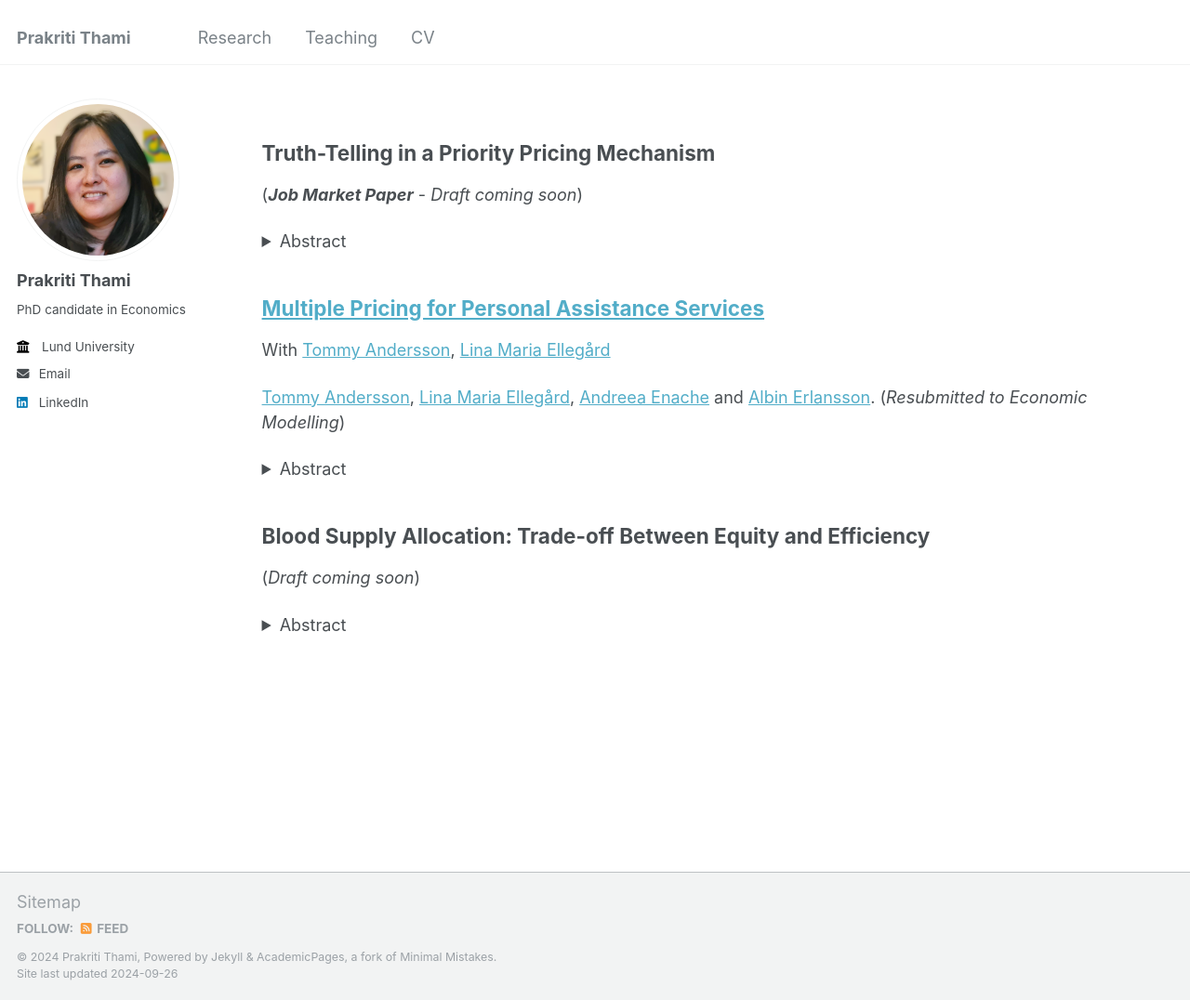
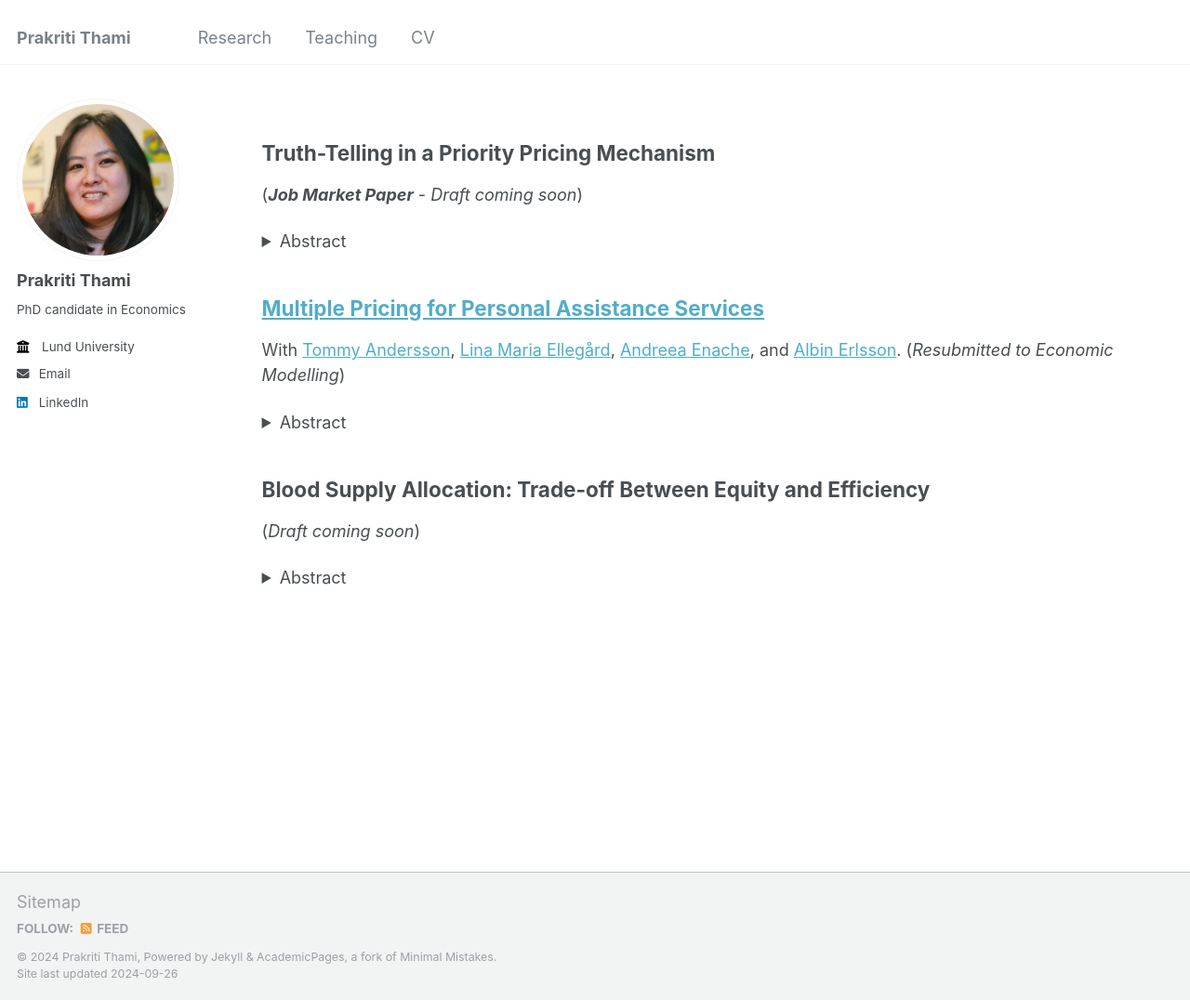
Before and after one commit to prakritithami/prakritithami.github.io, a Jekyll site: the page built from _research/papers.md, in a window 1280 px wide and 1076 px high. Shown: the whole window at 93% size. Built offline with Jekyll 4.4.1, drawn with Linux system fonts in a browser that asks for light colours.

Commit message:
Update papers.md

```diff
--- a/_research/papers.md
+++ b/_research/papers.md
@@ -15,9 +15,7 @@ author_profile: true
 </details>
 
 ## [Multiple Pricing for Personal Assistance Services](https://lucris.lub.lu.se/ws/portalfiles/portal/182837996/WP21_14)
-With <a href="https://sites.google.com/site/tommyanderssonlunduniversity/home" target="_blank">Tommy Andersson</a>, <a href="https://sites.google.com/site/linamariaellegaard" target="_blank">Lina Maria Ellegård</a>
-
-[Tommy Andersson](https://sites.google.com/site/tommyanderssonlunduniversity/home){:target="_blank"}, [Lina Maria Ellegård](https://sites.google.com/site/linamariaellegaard){:target="_blank"}, [Andreea Enache](https://sites.google.com/view/andreea-enache) and [Albin Erlansson](https://erlanson.weebly.com/).
+With <a href="https://sites.google.com/site/tommyanderssonlunduniversity/home" target="_blank">Tommy Andersson</a>, <a href="https://sites.google.com/site/linamariaellegaard" target="_blank">Lina Maria Ellegård</a>, <a href="https://sites.google.com/view/andreea-enache" target="_blank">Andreea Enache</a>, and <a href="https://erlanson.weebly.com/" target="_blank">Albin Erlsson</a>.
 (_Resubmitted to Economic Modelling_)
 <details>
   <summary>Abstract</summary>
```
